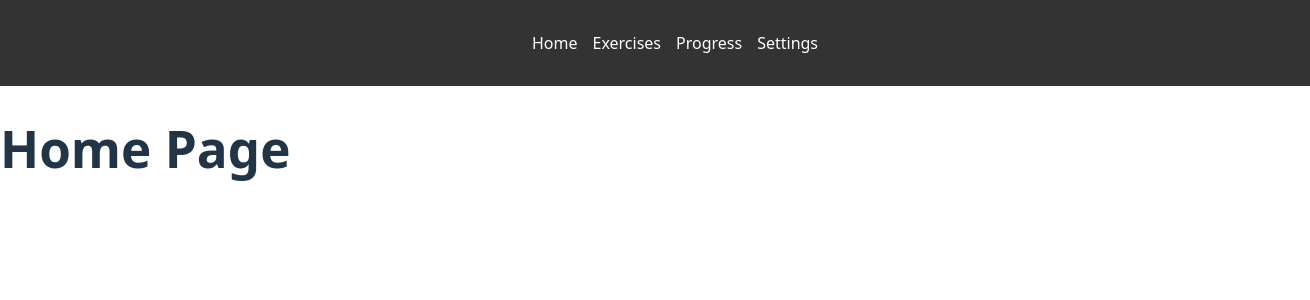
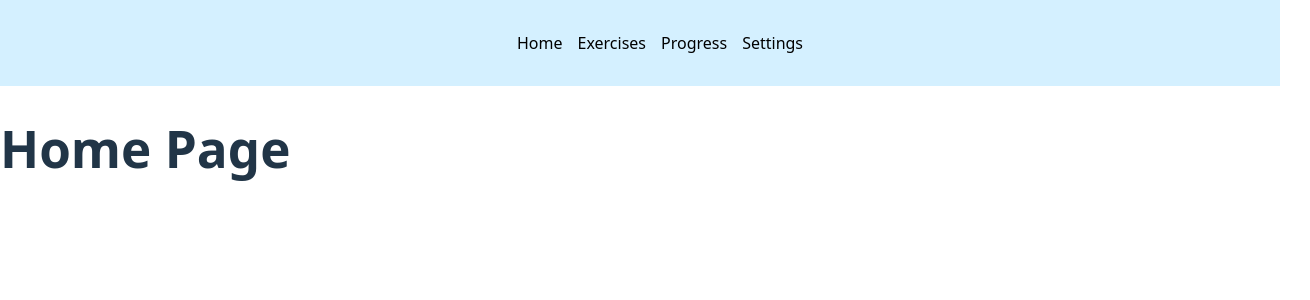
Before and after one commit to SecretariatV/Spoko, a React (Vite) app: page / in a window 1280 px wide. Shown: the top 300 px of the page, 1310 px wide, since content can reach past the window. Built offline with nearby package versions, Linux system fonts and the light colour scheme.

Commit message:
worked on nav bar

```diff
--- a/src/components/Navbar.css
+++ b/src/components/Navbar.css
@@ -2,10 +2,11 @@
     display: flex;
     top: 0;
     width: 100%;
-    background: #333;
-    color: white;
-    padding: 15px;
+    background: #d4f0ff;
+    color: rgb(0, 0, 0);
     z-index: 1000;
+    padding-top: 15px;
+    padding-bottom: 15px;
     align-items: center;
     justify-content: center;
   }
@@ -18,6 +19,6 @@
   }
 
   .navbar a {
-    color: white;
+    color: rgb(0, 0, 0);
     text-decoration: none;
   }
```
